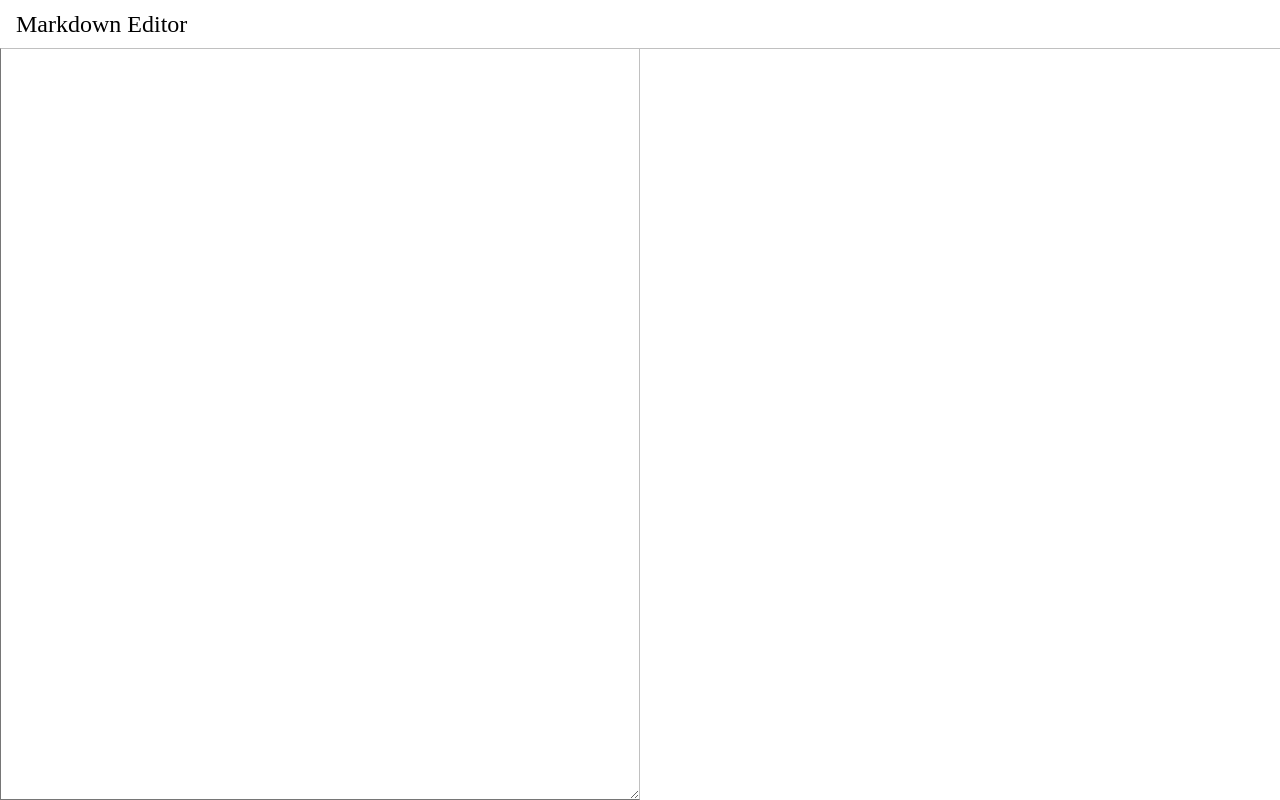
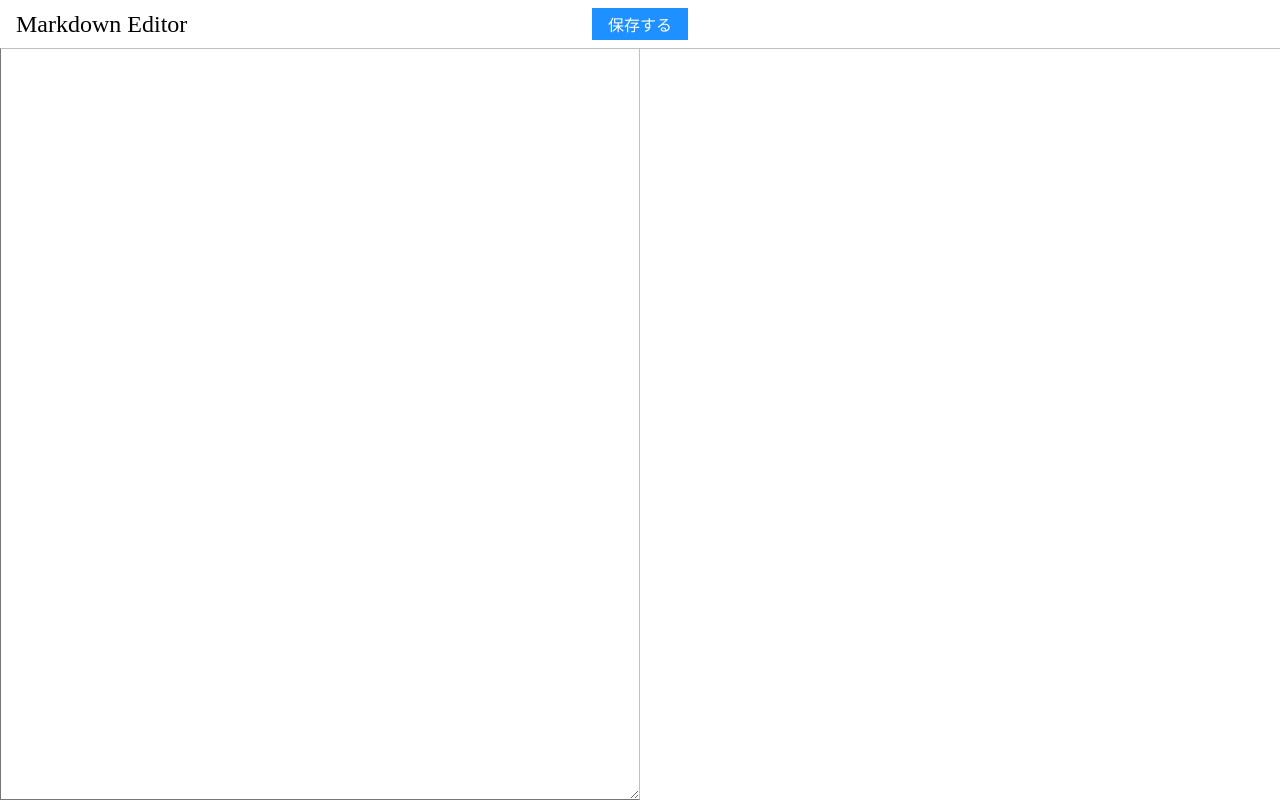
Before and after one commit to atworks/markdown-editor, a React app: page / in a window 1280 px wide. Built offline with nearby package versions, Linux system fonts and the light colour scheme; the HTML template or start-up script is replaced by a standard one.

Commit message:
文章を保存できるように実装

```diff
--- a/package.json
+++ b/package.json
@@ -33,6 +33,7 @@
     "@types/react": "^18.2.0",
     "@types/react-dom": "^18.2.1",
     "@types/styled-components": "^5.1.26",
+    "dexie": "^3.2.3",
     "react": "^18.2.0",
     "react-dom": "^18.2.0",
     "react-markdown": "^8.0.7",
--- /dev/null
+++ b/src/components/button.tsx
@@ -0,0 +1,34 @@
+import React from "react";
+import styled from "styled-components";
+
+const StyledButton = styled.button`
+  background-color: dodgerblue;
+  border: none;
+  box-shadow: none;
+  color: white;
+  font-size: 1rem;
+  height: 2rem;
+  min-width: 5rem;
+  padding: 0 1rem;
+
+  &.cancel {
+    background: white;
+    border: 1px solid gray;
+    color: gray;
+  }
+`;
+
+interface Props {
+  cancel?: boolean;
+  children: string;
+  onClick: () => void;
+}
+
+export const Button: React.FC<Props> = (props) => (
+  <StyledButton
+    onClick={props.onClick}
+    className={props.cancel ? "cancel" : ""}
+  >
+    {props.children}
+  </StyledButton>
+);
--- /dev/null
+++ b/src/components/save_modal.tsx
@@ -0,0 +1,66 @@
+import React from "react";
+import styled from "styled-components";
+import { Button } from "./button";
+
+const { useState } = React;
+
+const Wrapper = styled.div`
+align-items: center;
+background-color: #0002
+bottom: 0;
+display: flex;
+justify-content: center;
+left: 0;
+position: fixed;
+right: 0;
+top: 0;
+`;
+
+const Modal = styled.div`
+  background: #fff;
+  padding: 1rem;
+  width: 32rem;
+`;
+
+const TitleInput = styled.input`
+  width: 29rem;
+  padding: 0.5rem;
+`;
+
+const Control = styled.div`
+  display: flex;
+  justify-content: space-evenly;
+  padding: 1rem;
+`;
+
+interface Props {
+  onSave: (title: string) => void;
+  onCancel: () => void;
+}
+
+export const SaveModal: React.FC<Props> = (props) => {
+  const { onCancel, onSave } = props;
+  const [title, setTitle] = useState(new Date().toISOString());
+
+  return (
+    <Wrapper>
+      <Modal>
+        <p>テキストの内容を保存します。</p>
+        <p>保存内容のタイトルを入力して「保存」ボタンを押してください。</p>
+        <p>
+          <TitleInput
+            type="text"
+            value={title}
+            onChange={(event) => setTitle(event.target.value)}
+          />
+        </p>
+        <Control>
+          <Button onClick={onCancel} cancel>
+            キャンセル
+          </Button>
+          <Button onClick={() => onSave(title)}>保存</Button>
+        </Control>
+      </Modal>
+    </Wrapper>
+  );
+};
--- /dev/null
+++ b/src/indexeddb/memos.ts
@@ -0,0 +1,17 @@
+import Dexie from "dexie";
+
+export interface MemoRecord {
+  datetime: string;
+  title: string;
+  text: string;
+}
+
+const database = new Dexie("markdown-editor");
+database.version(1).stores({ memos: "&datetime" });
+const memos: Dexie.Table<MemoRecord, string> = database.table("memos");
+
+export const putMemo = async (title: string, text: string): Promise<void> => {
+  const datetime = new Date().toISOString();
+
+  await memos.put({ datetime, title, text });
+};
--- a/src/pages/editor.tsx
+++ b/src/pages/editor.tsx
@@ -2,12 +2,18 @@ import * as React from "react";
 import styled from "styled-components";
 import { useStateWithStorage } from "../hooks/use_state_with_storage";
 import ReactMarkdown from "react-markdown";
+import { putMemo } from "../indexeddb/memos";
+import { Button } from "../components/button";
+import { SaveModal } from "../components/save_modal";
 
 const { useState } = React;
 
 const Header = styled.header`
+  align-content: center;
+  display: flex;
   font-size: 1.5rem;
   height: 2rem;
+  justify-content: space-between;
   left: 0;
   line-height: 2rem;
   padding: 0.5rem 1rem;
@@ -16,6 +22,13 @@ const Header = styled.header`
   top: 0;
 `;
 
+const HeaderControl = styled.div`
+  height: 2rem;
+  display: flex;
+  align-content: center;
+  flex-direction: column;
+  flex-wrap: wrap;
+`;
 const Wrapper = styled.div`
   bottom: 0;
   left: 0;
@@ -52,9 +65,13 @@ const StorageKey = "pages/editor:text";
 export const Editor: React.FC = () => {
   const [text, setText] = useStateWithStorage("", StorageKey);
 
+  const [showModal, setShowModal] = useState(false);
   return (
     <>
       <Header>Markdown Editor</Header>
+      <HeaderControl>
+        <Button onClick={() => setShowModal(true)}>保存する</Button>
+      </HeaderControl>
       <Wrapper>
         <TextArea
           onChange={(event: React.ChangeEvent<HTMLTextAreaElement>) => {
@@ -66,6 +83,15 @@ export const Editor: React.FC = () => {
           <ReactMarkdown>{text}</ReactMarkdown>
         </Preview>
       </Wrapper>
+      {showModal && (
+        <SaveModal
+          onSave={(title: string): void => {
+            putMemo(title, text);
+            setShowModal(false);
+          }}
+          onCancel={() => setShowModal(false)}
+        />
+      )}
     </>
   );
 };
```
Also changed, not shown: 1 other file (tests, documents, lock files or other folders).
